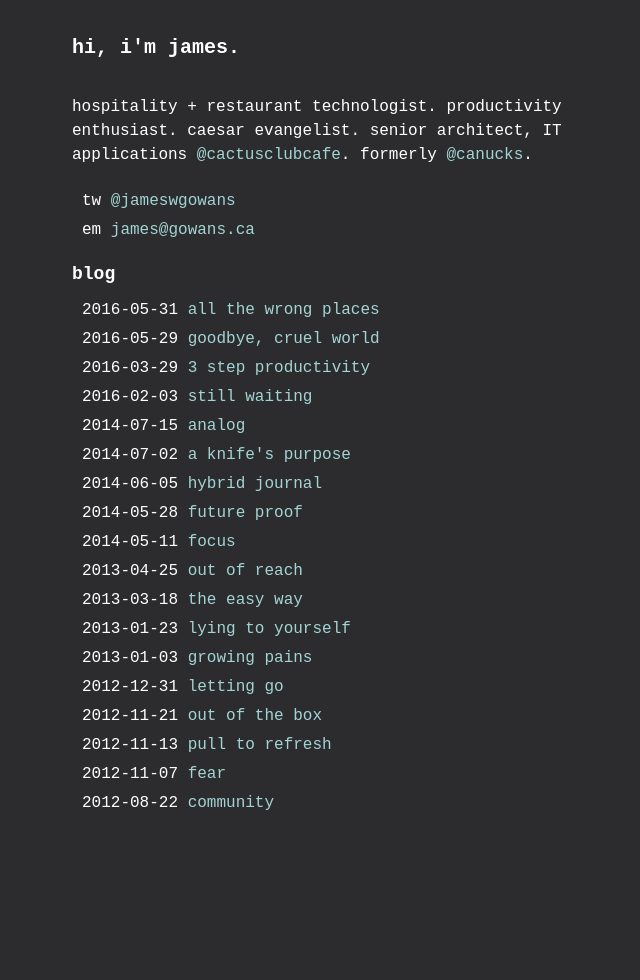
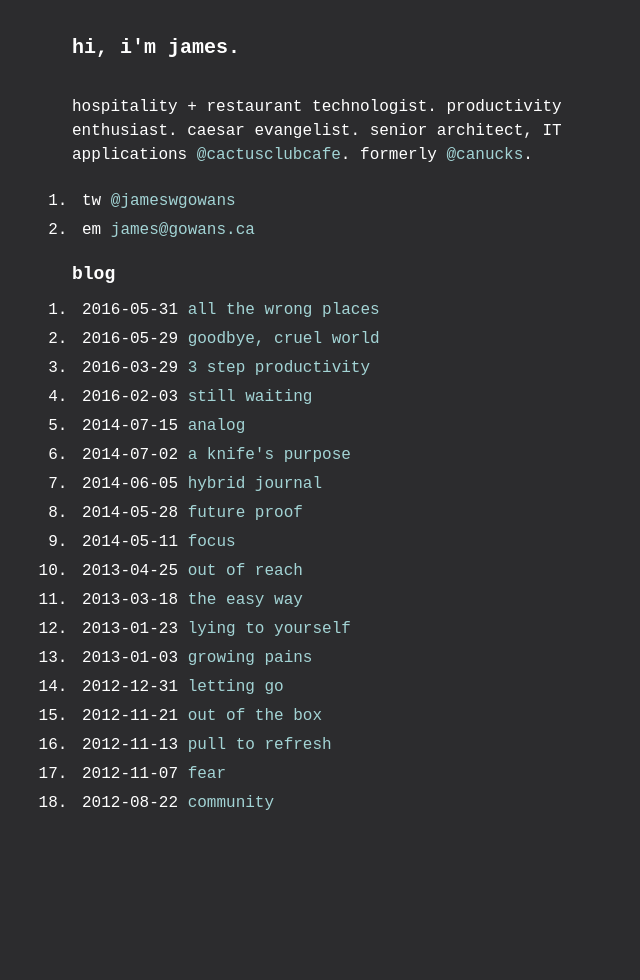
Before and after one commit to jamesgowans/jamesgowans.github.io, a Jekyll site: the page built from index.md, in a window 1280 px wide. Shown: the whole page, without its empty margins (0-640 px from the left). Built offline with Jekyll 4.4.1, drawn with Linux system fonts in a browser that asks for light colours.

Commit message:
test again

```diff
--- a/_includes/head.html
+++ b/_includes/head.html
@@ -12,9 +12,10 @@
 		h1 {font-size: 20px; color: #fff; margin-top: 36px; margin-bottom: 36px;}
 		h2 {font-size: 18px; margin-top: 24px; font-weight: bold; color: #fff;}
 		h3 {font-size: 16px; margin-top: 20px; font-weight: bold; color: #fff;}
-		ul, li {padding-inline-start: 5px; margin-bottom: 9px; line-height: 20px; font-size: 16px; color: #fff;}
-		ul {list-style: none;}
-		ol {list-style: lower-roman;}
+		ul, li {list-style: none; padding-inline-start: 5px; margin-bottom: 9px; line-height: 20px; font-size: 16px; color: #fff;}
+
+		ol, li {list-style: decimal; padding-inline-start: 5px; margin-bottom: 9px; line-height: 20px; font-size: 16px; color: #fff;}
+
 		a {color: #A3D4D5; text-decoration: none;}
 		body {margin-left: 72px; font-family: monospace; width: 520px; padding-bottom: 150px;}
 		img {margin: 24px 0 36px 0; border: 1px solid gray;}
```
